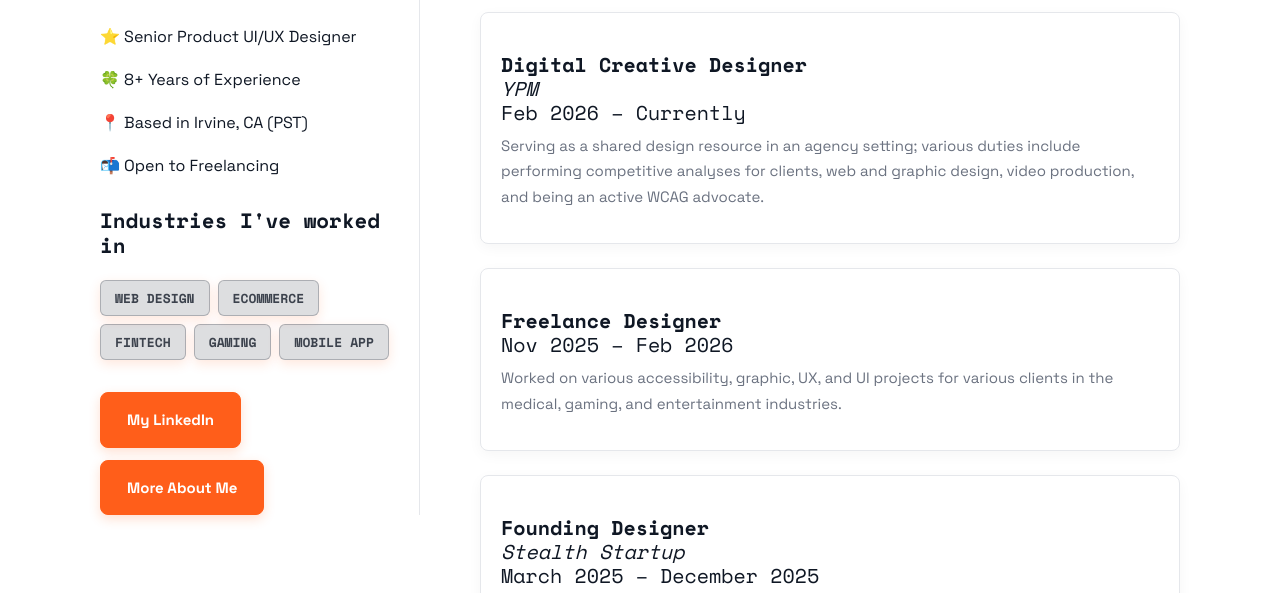
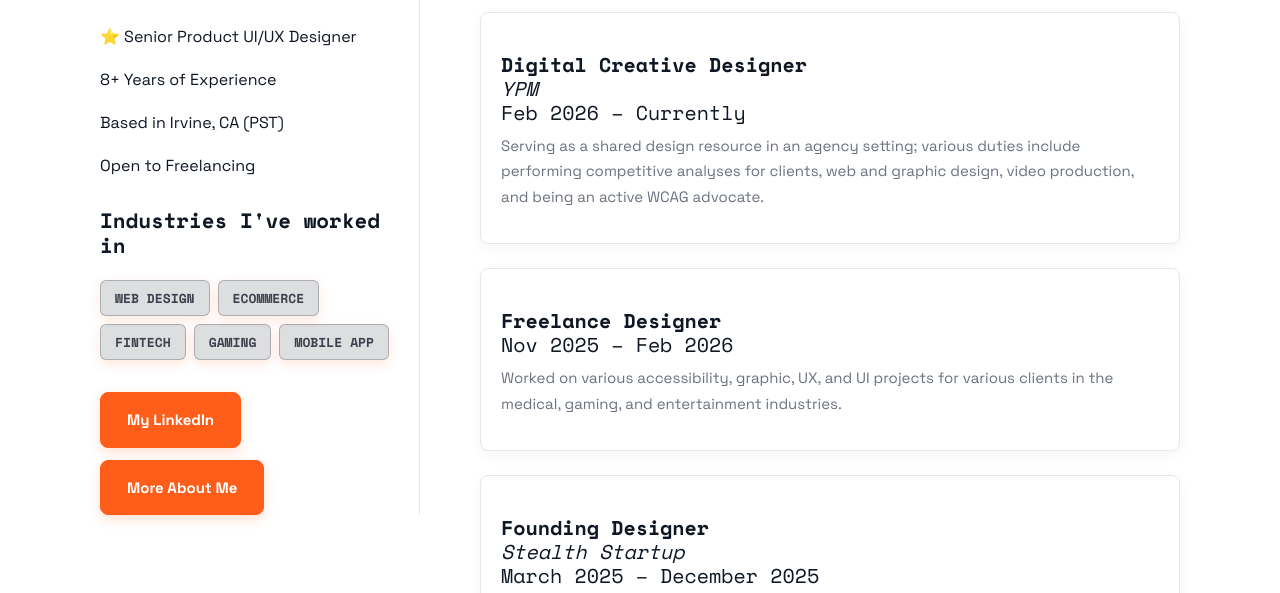
Before and after one commit to apk-design/portfolio, a plain HTML site: page resume.html in a window 1280 px wide. Shown: the part 199-792 px from the top of the page. Drawn offline with nearby package versions, Linux system fonts and the light colour scheme.

Commit message:
Update resume.html

```diff
--- a/resume.html
+++ b/resume.html
@@ -50,9 +50,9 @@
         <div>
           <h1>Amber Kay</h1>
           <p>⭐️ Senior Product UI/UX Designer</p>
-          <p>🍀 8+ Years of Experience</p>
-          <p>📍 Based in Irvine, CA (PST)</p>
-          <p>📬 Open to Freelancing</p>
+          <p>8+ Years of Experience</p>
+          <p>Based in Irvine, CA (PST)</p>
+          <p>Open to Freelancing</p>
           <h3>Industries I've worked in</h3>
           <div class="card-tags">
             <span class="tag">Web Design</span>
```
